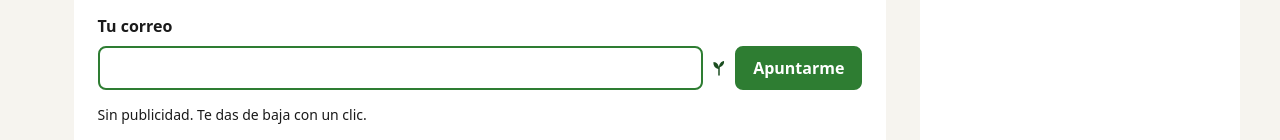
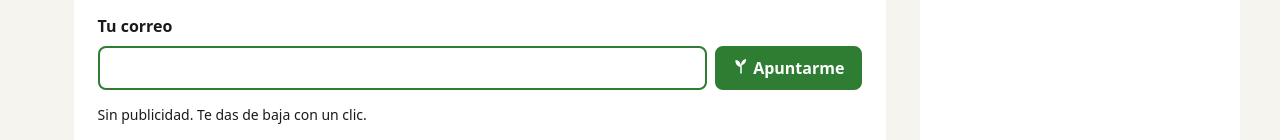
Before and after one commit to e-Luque/diw, a website built with Vite: page p2-raiz/index.html in a window 1280 px wide. Shown: the part 2456-2596 px from the top of the page. Built offline with nearby package versions, Linux system fonts and the light colour scheme; files whose address does not match are found by name.

Commit message:
Defensa: Corregido Ejercicio 1

```diff
--- a/p2-raiz/index.html
+++ b/p2-raiz/index.html
@@ -141,12 +141,18 @@
               autocomplete="email"
               required
             />
-            <svg class="cabecera__marca" viewBox="0 0 32 32" width="16" height="16" role="img">
-            <title>RAÍZ</title>
-            <path d="M16 30V14" stroke="currentColor" stroke-width="3" stroke-linecap="round" />
-            <path d="M16 18C8 17 4 11 5 4c7 0 11 6 11 14zM16 15c7-2 11-7 10-13-6 1-10 6-10 13z" fill="currentColor"/>
-          </svg>
-            <button class="boton boletin__boton" type="submit">Apuntarme</button>
+
+            <button class="boton boletin__boton" type="submit">
+              <svg class="cabecera__marca" viewBox="0 0 32 32" width="16" height="16" role="img">
+                <title>RAÍZ</title>
+                <path d="M16 30V14" stroke="currentColor" stroke-width="3" stroke-linecap="round" />
+                <path
+                  d="M16 18C8 17 4 11 5 4c7 0 11 6 11 14zM16 15c7-2 11-7 10-13-6 1-10 6-10 13z"
+                  fill="currentColor"
+                />
+              </svg>
+              Apuntarme
+            </button>
           </form>
           <p class="boletin__nota">Sin publicidad. Te das de baja con un clic.</p>
         </section>
--- a/p2-raiz/scss/components/_cabecera.scss
+++ b/p2-raiz/scss/components/_cabecera.scss
@@ -46,7 +46,3 @@
   gap: $space-xs;
   align-items: center;
 }
-
-.cabecera__marca {
-  color: var(--color-marca-fuerte);
-}
```
